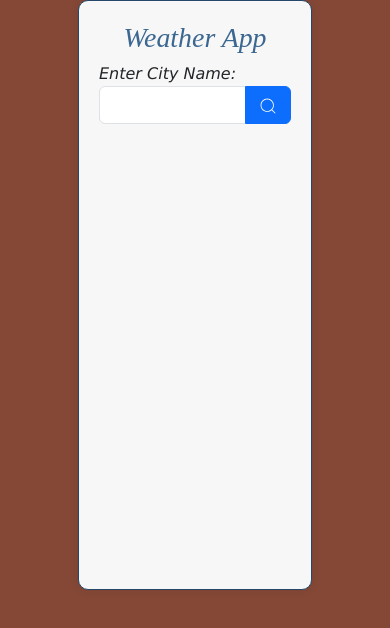
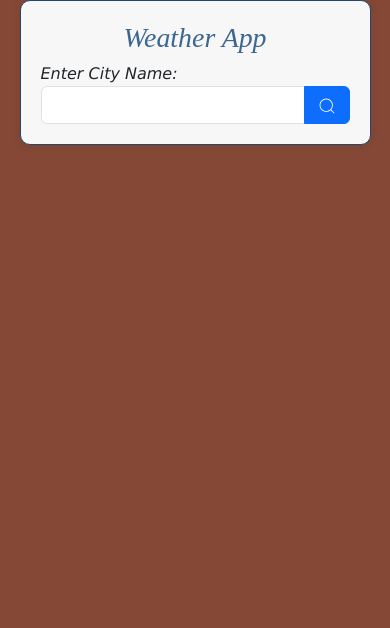
Before and after one commit to Aswanthkumar486/New-WeatherApp, a React (Vite) app: page / in a window 390 px wide. Shown: the top 628 px of the page. Built offline with nearby package versions, Linux system fonts and the light colour scheme.

Commit message:
Update index.css

```diff
--- a/src/index.css
+++ b/src/index.css
@@ -38,3 +38,9 @@ h1 {
 .section-content p {
   color: #FFB22C; /* Steel Blue */
 }
+@media (max-width: 768px) {
+  .container {
+    width: 90%; /* Makes it fit better on small screens */
+    min-height: auto; /* Removes the fixed height issue */
+  }
+}
```
